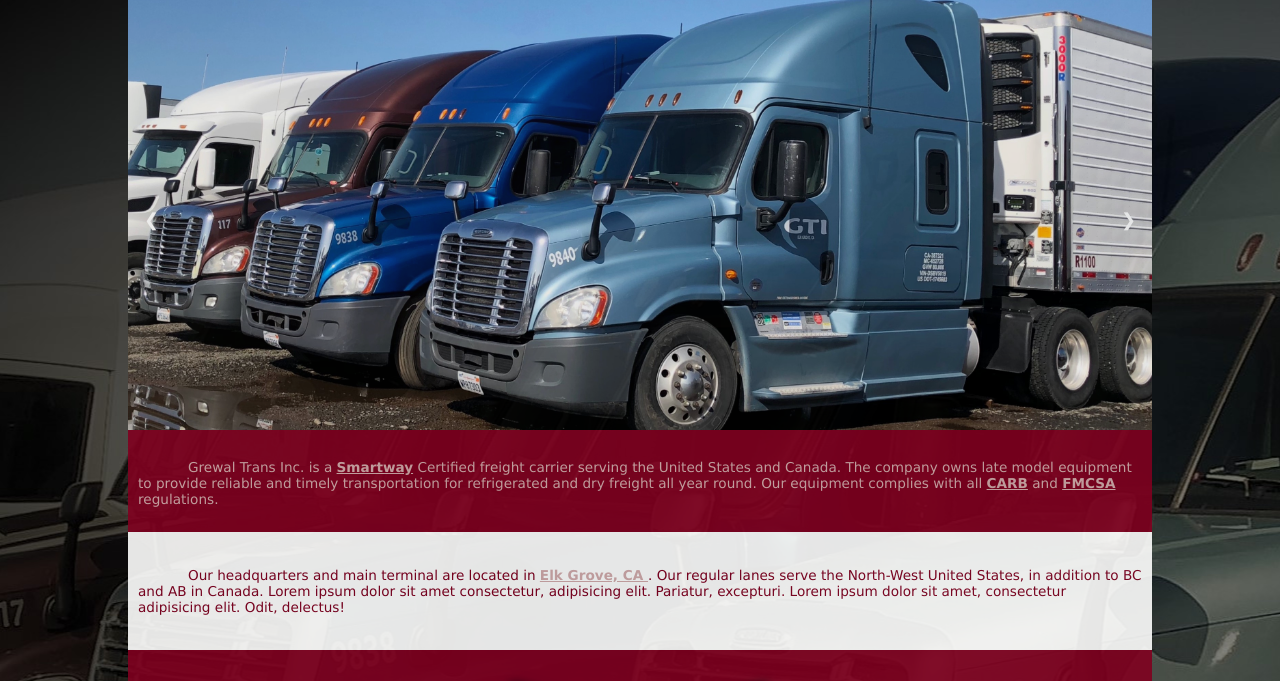
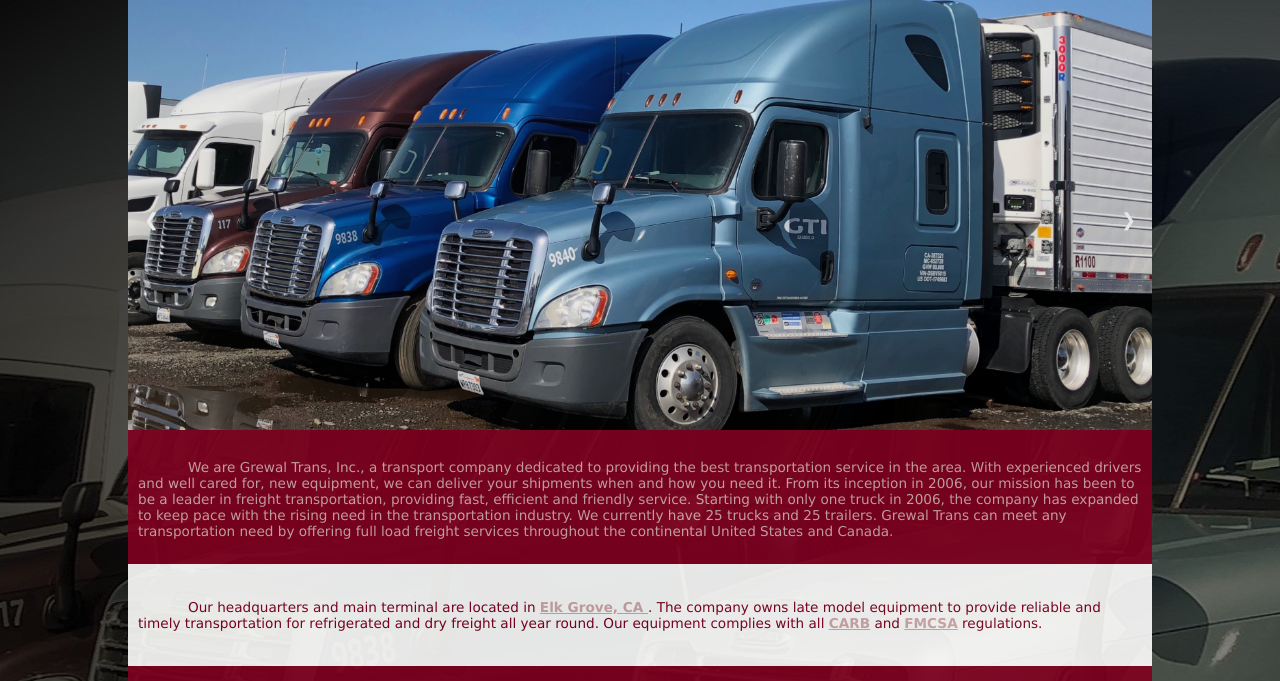
Before and after one commit to avinashsinghdhillon/GrewalTransInc, a plain HTML site: page index.html in a window 1280 px wide. Shown: the part 56-737 px from the top of the page. Drawn offline with Linux system fonts and the light colour scheme.

Commit message:
final edits before deploy

```diff
--- a/index.html
+++ b/index.html
@@ -47,14 +47,12 @@
             <section id="introText">
                 <div>
                     <p>
-                        Grewal Trans Inc. is a <a class="inlineLinks" href="https://www.epa.gov/smartway" target="_blank" >Smartway</a>
-                        Certified freight carrier serving the United States and Canada. The company owns late model equipment to provide
-                        reliable and timely transportation for refrigerated and dry freight all year round. Our equipment
-                        complies with all
-                        <a class="inlineLinks" href="https://ww2.arb.ca.gov/" target="_blank" >CARB</a>
-                        and
-                        <a class="inlineLinks" href="https://www.fmcsa.dot.gov/" target="_blank" >FMCSA</a>
-                        regulations.
+                        We are Grewal Trans, Inc., a transport company dedicated to providing the best transportation service in the area.
+                        With experienced drivers and well cared for, new equipment, we can deliver your shipments when and how you need it.
+                        From its inception in 2006, our mission has been to be a leader in freight transportation, providing fast,
+                        efficient and friendly service. Starting with only one truck in 2006, the company has expanded to keep pace
+                        with the rising need in the transportation industry. We currently have 25 trucks and 25 trailers.
+                        Grewal Trans can meet any transportation need by offering full load freight services throughout the continental United States and Canada.
                     </p>
                 </div>
                 <div class="contrastPara">
@@ -63,9 +61,13 @@
                         <a class="inlineLinks" href="https://goo.gl/maps/ZmnTSNR75dipJsMU8" target="_blank" >
                             Elk Grove, CA
                         </a>.
-                        Our regular lanes serve the North-West United States, in addition to BC and AB in Canada.
-                        Lorem ipsum dolor sit amet consectetur, adipisicing elit. Pariatur, excepturi.
-                        Lorem ipsum dolor sit amet, consectetur adipisicing elit. Odit, delectus!
+                        The company owns late model equipment to provide reliable and timely transportation for refrigerated and dry freight all year round.
+                        Our equipment  complies with all
+                        <a class="inlineLinks" href="https://ww2.arb.ca.gov/" target="_blank" >CARB</a>
+                        and
+                        <a class="inlineLinks" href="https://www.fmcsa.dot.gov/" target="_blank" >FMCSA</a>
+                        regulations.
+
                     </p>
                 </div>
             </section>
```
Also changed, not shown: careers.html (+8 -2 lines), quote.html (+2 -13 lines), 1 other file.
